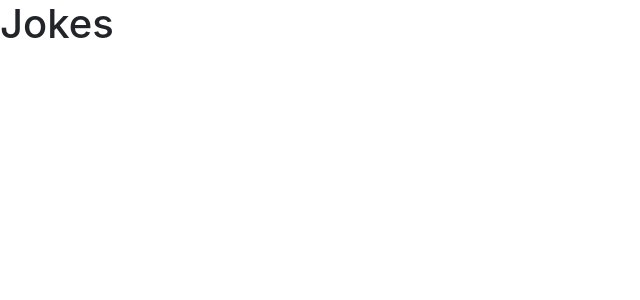
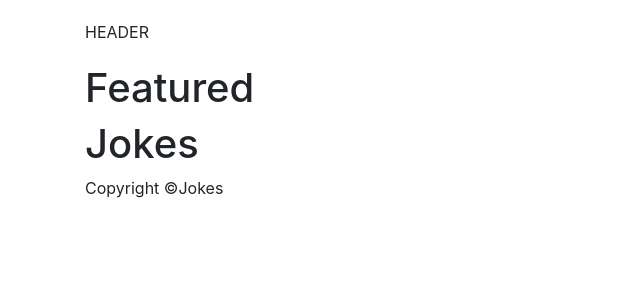
Before and after one commit to rale80/jokes, a React (Create React App) app in the folder client/: page / in a window 1280 px wide. Shown: the top 300 px of the page, without its empty margins (0-640 px from the left). Built offline with nearby package versions, Linux system fonts and the light colour scheme.

Commit message:
Basic layout

```diff
--- a/client/src/App.css
+++ b/client/src/App.css
@@ -0,0 +1,11 @@
+@import url('https://fonts.googleapis.com/css?family=Marck+Script|Yellowtail&display=swap');
+
+header.main-header {
+	padding: 20px 0;
+}
+a.navbar-brand {
+	font-family: 'Yellowtail', serif;
+	position: absolute;
+	font-size: 70px;
+	transform: rotate(-10deg);
+}
--- a/client/src/App.js
+++ b/client/src/App.js
@@ -1,10 +1,17 @@
 import React from 'react';
+import Navbar from './components/layout/Navbar';
+import Footer from './components/layout/Footer';
+import Featured from './components/Featured';
+import JokesList from './components/jokes/JokesList';
 import './App.css';
 
 function App() {
 	return (
-		<div className="App">
-			<h1>Jokes</h1>
+		<div className="App container">
+			<Navbar />
+			<Featured />
+			<JokesList />
+			<Footer />
 		</div>
 	);
 }
--- /dev/null
+++ b/client/src/components/Featured.js
@@ -0,0 +1,7 @@
+import React from 'react';
+
+const Featured = props => {
+	return <h1>Featured</h1>;
+};
+
+export default Featured;
--- /dev/null
+++ b/client/src/components/jokes/JokesList.js
@@ -0,0 +1,7 @@
+import React from 'react';
+
+const JokesList = props => {
+	return <h1>Jokes</h1>;
+};
+
+export default JokesList;
--- /dev/null
+++ b/client/src/components/layout/Footer.js
@@ -0,0 +1,11 @@
+import React from 'react';
+
+const Footer = props => {
+	return (
+		<footer>
+			<div>Copyright &copy;Jokes</div>
+		</footer>
+	);
+};
+
+export default Footer;
--- /dev/null
+++ b/client/src/components/layout/Navbar.js
@@ -0,0 +1,7 @@
+import React from 'react';
+
+const Navbar = props => {
+	return <header className="main-header">HEADER</header>;
+};
+
+export default Navbar;
```
